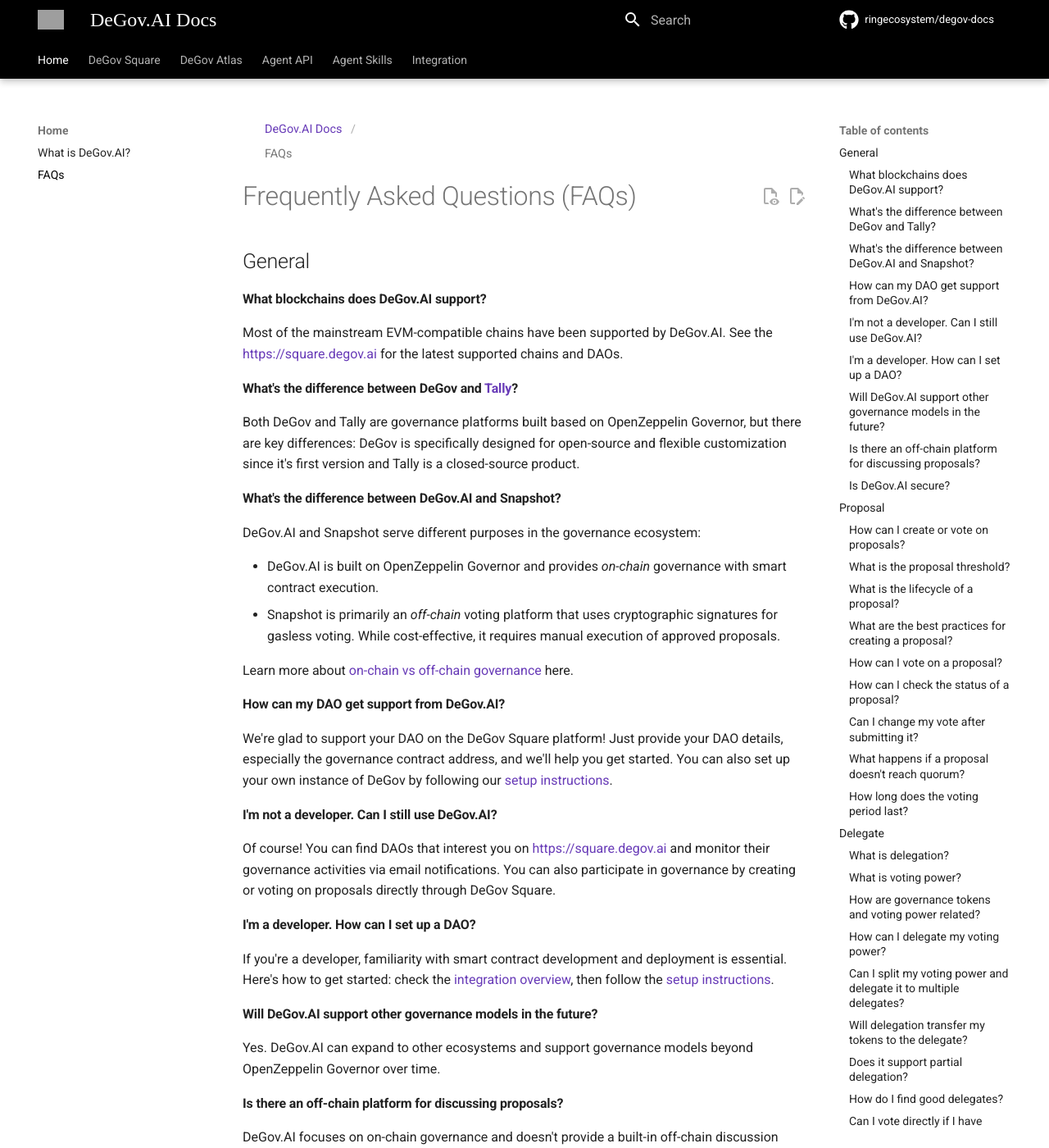
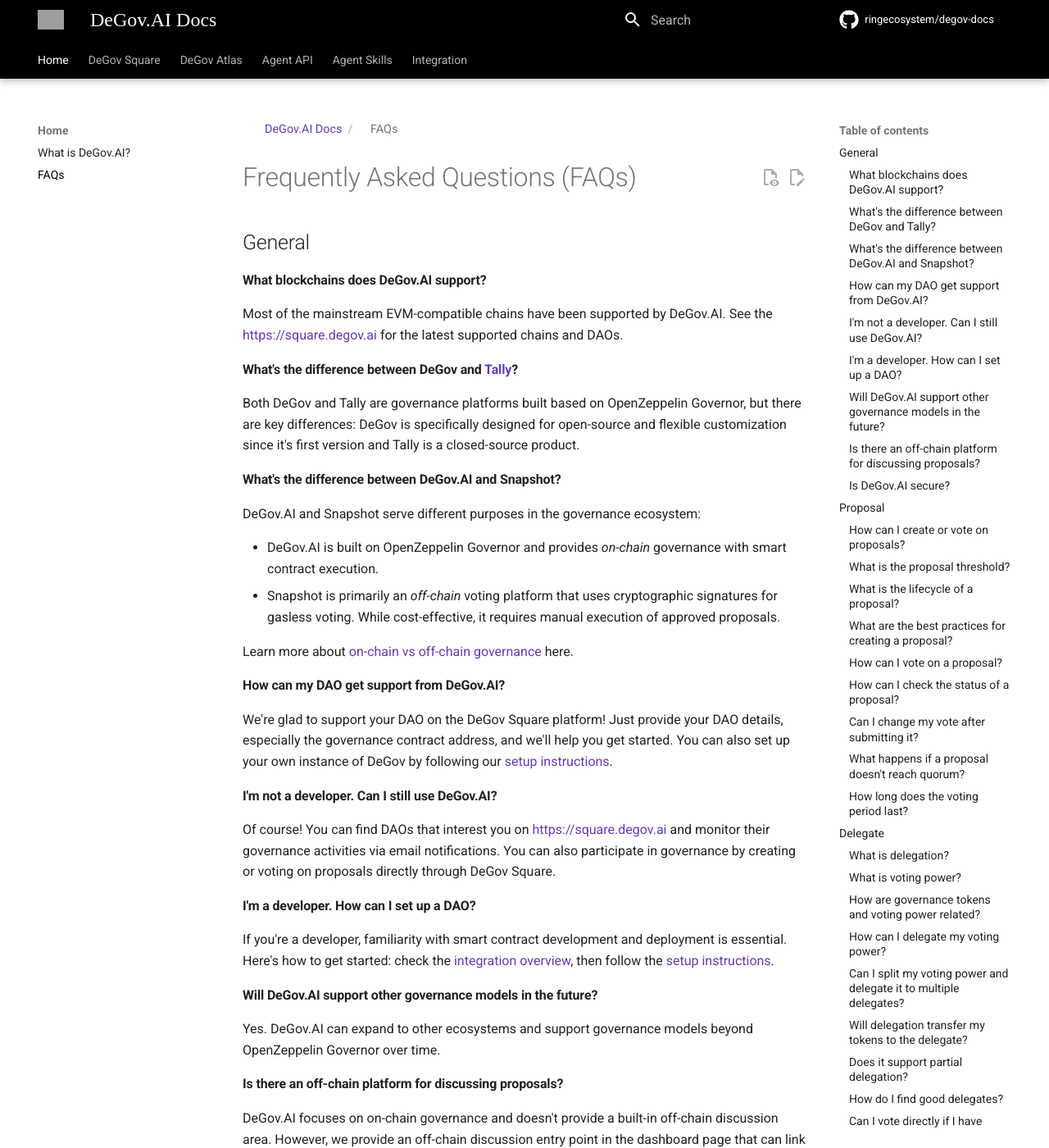
Before and after one commit to ringecosystem/degov-docs, an MkDocs documentation site: the page built from docs/faqs.md, in a window 1280 px wide and 1400 px high. Shown: the whole window at 82% size. Built offline with MkDocs 1.6.1 and Material for MkDocs 9.7.7, drawn with Linux system fonts in a browser that asks for light colours; some web fonts are replaced; comment, search, counter and statistics services are not loaded; grey boxes are pictures that could not be loaded.

Commit message:
fix: keep documentation breadcrumbs on one line while truncating long current-page titles safely on narrow screens

```diff
--- a/docs/resource/stylesheets/extra.css
+++ b/docs/resource/stylesheets/extra.css
@@ -28,11 +28,28 @@
 
 .docs-breadcrumbs ol {
     display: flex;
-    flex-wrap: wrap;
+    flex-wrap: nowrap;
+    align-items: center;
     gap: 0.35rem;
     margin: 0;
     padding: 0;
     list-style: none;
+    overflow: hidden;
+}
+
+.docs-breadcrumbs li {
+    display: inline-flex;
+    align-items: center;
+    min-width: 0;
+    white-space: nowrap;
+}
+
+.docs-breadcrumbs li:first-child {
+    flex: 0 0 auto;
+}
+
+.docs-breadcrumbs li:last-child {
+    flex: 1 1 auto;
 }
 
 .docs-breadcrumbs li:not(:last-child)::after {
@@ -43,4 +60,7 @@
 
 .docs-breadcrumbs [aria-current="page"] a {
     color: var(--md-default-fg-color--light);
+    overflow: hidden;
+    text-overflow: ellipsis;
+    white-space: nowrap;
 }
```
